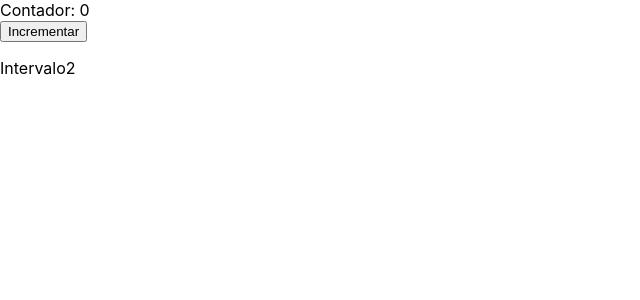
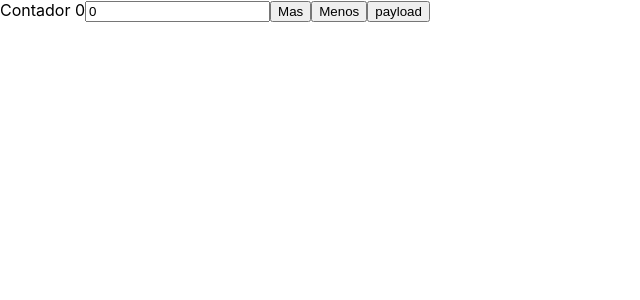
Before and after one commit to 51p50x/functional-components, a React (Create React App) app: page / in a window 1280 px wide. Shown: the top 300 px of the page, without its empty margins (0-640 px from the left). Built offline with nearby package versions, Linux system fonts and the light colour scheme.

Commit message:
fc7 created component that uses useReducer hook

```diff
--- a/src/App.js
+++ b/src/App.js
@@ -1,51 +1,33 @@
-import {useState, useEffect, Component} from 'react'
+import { useReducer, useState } from "react"
 
-const useContador = (inicial) => {
-    const [contador, setContador] = useState(inicial)
-    const incrementar = () => {
-        setContador(contador + 1)
+// const state = {contador: 0}
+// action = {type: string, payload: any}
+const inicial = {contador:0}
+const reducer = (state,action) => {
+    switch(action.type){
+        case 'incrementar':
+            return {contador: state.contador + 1}
+        case 'decrementar':
+            return {contador: state.contador -1}
+        case 'set':
+            return {contador: action.payload}
+        default:
+            return state
     }
-    return [contador, incrementar]
 }
-/*const Interval = ({contador})=> {
-    useEffect(()=>{
-        const i = setInterval(()=>console.log(contador),1000)
-        return () => clearInterval(i)
-    },[contador])
-    return(
-        <p>Intervalo</p>
-    )
-}*/
-class Interval extends Component{
-    intervalo = ''
-    componentDidMount(){
-        this.intervalo = setInterval(()=>console.log(this.props.contador),1000)
-    }
 
-    componentWillUnmount(){
-        clearInterval(this.intervalo)
-    }
-
-    render(){
-        return(
-        <p>Intervalo2</p>
-        )
-    }
-
-}
-const App = () => {
-    const [contador, incrementar] = useContador(0)
-    useEffect(()=>{
-        document.title = contador
-    },[contador])
-    return(
-        <div>
-            Contador: {contador}
-            <br/>
-            <button onClick={incrementar}>Incrementar</button>
-            <Interval contador={contador}/>
-        </div>
-    )
+const App = () =>{
+   const [state, dispatch] = useReducer(reducer, inicial)
+   const [valor, setValor] = useState(0)
+   return (
+       <div>
+           Contador {state.contador}
+           <input value={valor} onChange={e=>setValor(e.target.value)}/>
+           <button onClick={()=>dispatch({type: 'incrementar'})}>Mas</button>
+           <button onClick={()=>dispatch({type: 'decrementar'})}>Menos</button>
+           <button onClick={()=>dispatch({type: 'set', payload: valor})}>payload</button>
+       </div>
+   )
 }
 
 export default App
```
Also changed, not shown: src/UseEffect.js (added, +51 -0 lines).
